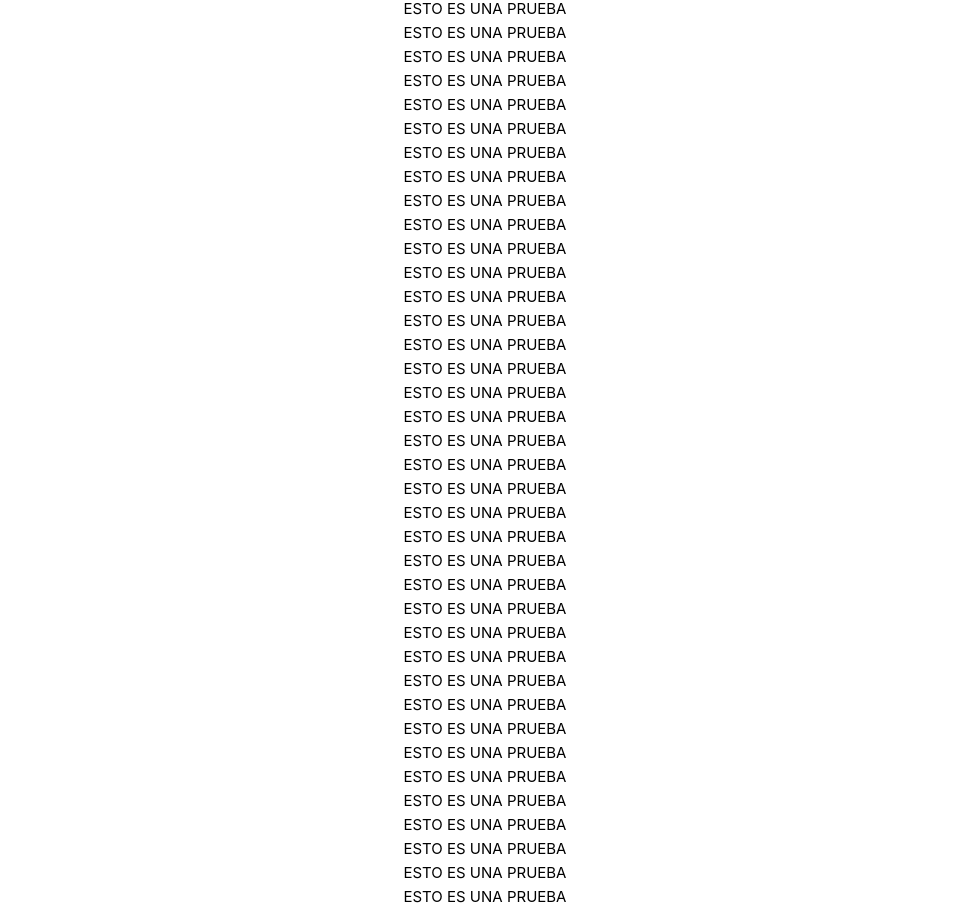
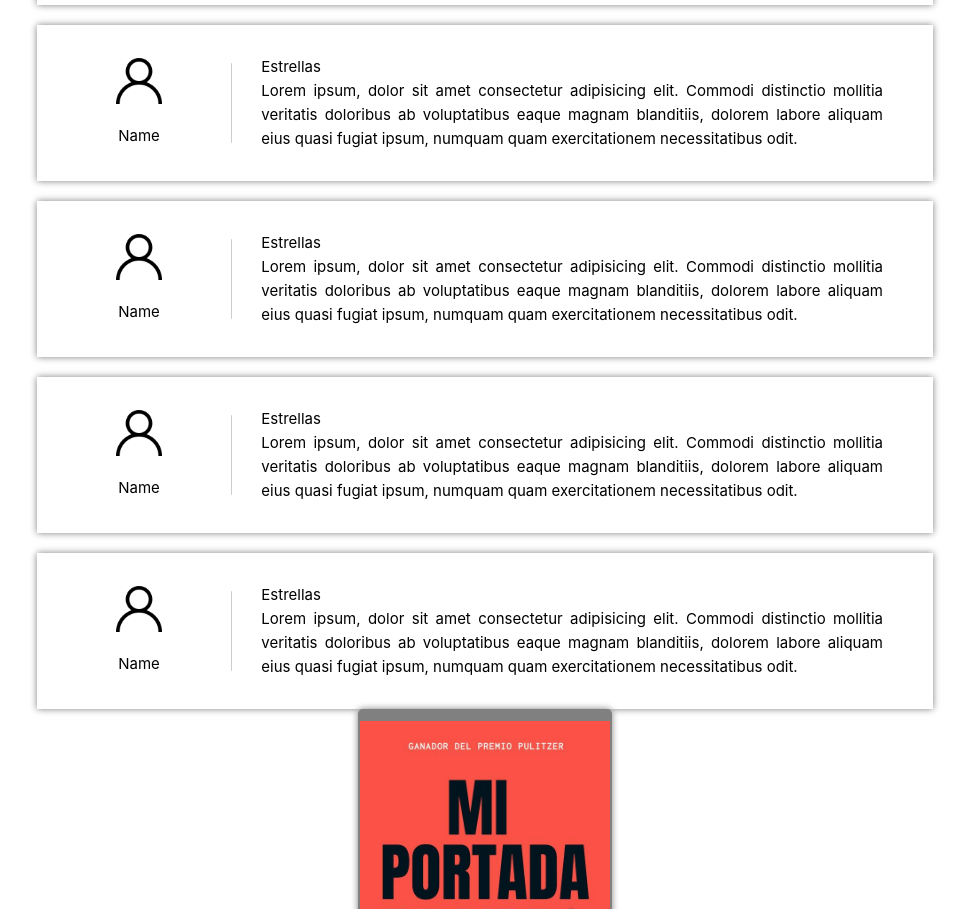
Before and after one commit to mgg709/BookWise, a Vue app in the folder frontend/bookwise-front/: page /profile in a window 1280 px wide. Shown: the part 526-1435 px from the top of the page, without its empty margins (155-1124 px from the left). Built offline with nearby package versions, Linux system fonts and the light colour scheme.

Commit message:
First version profile

```diff
--- a/frontend/bookwise-front/src/components/BookCard.vue
+++ b/frontend/bookwise-front/src/components/BookCard.vue
@@ -59,9 +59,9 @@ export default {
     border-radius: 5px;
     box-shadow: 0px 0px 7px gray;
     padding: 10px 0px;
-    margin:0px;*/
+    margin:0px;
     max-height: 100x;
-    border: 2px solid;
+    border: 2px solid gray;
     display: flex;
     background-color: gray;
     flex-direction: column;
--- a/frontend/bookwise-front/src/views/Profile.view.vue
+++ b/frontend/bookwise-front/src/views/Profile.view.vue
@@ -1,145 +1,39 @@
 <script setup>
 import Header from "../components/ProfileHeader.vue"
+import BookCard from "../components/BookCard.vue"
+import ReviewCard from "../components/ReviewCard.vue"
 </script>
 
 <template>
     <Header imageName="search"></Header>
-    <section>
-        <p>ESTO ES UNA PRUEBA</p>
-        <p>ESTO ES UNA PRUEBA</p>
-        <p>ESTO ES UNA PRUEBA</p>
-        <p>ESTO ES UNA PRUEBA</p>
-        <p>ESTO ES UNA PRUEBA</p>
-        <p>ESTO ES UNA PRUEBA</p>
-        <p>ESTO ES UNA PRUEBA</p>
-        <p>ESTO ES UNA PRUEBA</p>
-        <p>ESTO ES UNA PRUEBA</p>
-        <p>ESTO ES UNA PRUEBA</p>
-        <p>ESTO ES UNA PRUEBA</p>
-        <p>ESTO ES UNA PRUEBA</p>
-        <p>ESTO ES UNA PRUEBA</p>
-        <p>ESTO ES UNA PRUEBA</p>
-        <p>ESTO ES UNA PRUEBA</p>
-        <p>ESTO ES UNA PRUEBA</p>
-        <p>ESTO ES UNA PRUEBA</p>
-        <p>ESTO ES UNA PRUEBA</p>
-        <p>ESTO ES UNA PRUEBA</p>
-        <p>ESTO ES UNA PRUEBA</p>
-        <p>ESTO ES UNA PRUEBA</p>
-        <p>ESTO ES UNA PRUEBA</p>
-        <p>ESTO ES UNA PRUEBA</p>
-        <p>ESTO ES UNA PRUEBA</p>
-        <p>ESTO ES UNA PRUEBA</p>
-        <p>ESTO ES UNA PRUEBA</p>
-        <p>ESTO ES UNA PRUEBA</p>
-        <p>ESTO ES UNA PRUEBA</p>
-        <p>ESTO ES UNA PRUEBA</p>
-        <p>ESTO ES UNA PRUEBA</p>
-        <p>ESTO ES UNA PRUEBA</p>
-        <p>ESTO ES UNA PRUEBA</p>
-        <p>ESTO ES UNA PRUEBA</p>
-        <p>ESTO ES UNA PRUEBA</p>
-        <p>ESTO ES UNA PRUEBA</p>
-        <p>ESTO ES UNA PRUEBA</p>
-        <p>ESTO ES UNA PRUEBA</p>
-        <p>ESTO ES UNA PRUEBA</p>
-        <p>ESTO ES UNA PRUEBA</p>
-        <p>ESTO ES UNA PRUEBA</p>
-        <p>ESTO ES UNA PRUEBA</p>
-        <p>ESTO ES UNA PRUEBA</p>
-        <p>ESTO ES UNA PRUEBA</p>
-        <p>ESTO ES UNA PRUEBA</p>
-        <p>ESTO ES UNA PRUEBA</p>
-        <p>ESTO ES UNA PRUEBA</p>
-        <p>ESTO ES UNA PRUEBA</p>
-        <p>ESTO ES UNA PRUEBA</p>
-        <p>ESTO ES UNA PRUEBA</p>
-        <p>ESTO ES UNA PRUEBA</p>
-        <p>ESTO ES UNA PRUEBA</p>
-        <p>ESTO ES UNA PRUEBA</p>
-        <p>ESTO ES UNA PRUEBA</p>
-        <p>ESTO ES UNA PRUEBA</p>
-        <p>ESTO ES UNA PRUEBA</p>
-        <p>ESTO ES UNA PRUEBA</p>
-        <p>ESTO ES UNA PRUEBA</p>
-        <p>ESTO ES UNA PRUEBA</p>
-        <p>ESTO ES UNA PRUEBA</p>
-        <p>ESTO ES UNA PRUEBA</p>
-        <p>ESTO ES UNA PRUEBA</p>
-        <p>ESTO ES UNA PRUEBA</p>
-        <p>ESTO ES UNA PRUEBA</p>
-        <p>ESTO ES UNA PRUEBA</p>
-        <p>ESTO ES UNA PRUEBA</p>
-        <p>ESTO ES UNA PRUEBA</p>
-        <p>ESTO ES UNA PRUEBA</p>
-        <p>ESTO ES UNA PRUEBA</p>
-        <p>ESTO ES UNA PRUEBA</p>
-        <p>ESTO ES UNA PRUEBA</p>
-        <p>ESTO ES UNA PRUEBA</p>
-        <p>ESTO ES UNA PRUEBA</p>
-        <p>ESTO ES UNA PRUEBA</p>
-        <p>ESTO ES UNA PRUEBA</p>
-        <p>ESTO ES UNA PRUEBA</p>
-        <p>ESTO ES UNA PRUEBA</p>
-        <p>ESTO ES UNA PRUEBA</p>
-        <p>ESTO ES UNA PRUEBA</p>
-        <p>ESTO ES UNA PRUEBA</p>
-        <p>ESTO ES UNA PRUEBA</p>
-        <p>ESTO ES UNA PRUEBA</p>
-        <p>ESTO ES UNA PRUEBA</p>
-        <p>ESTO ES UNA PRUEBA</p>
-        <p>ESTO ES UNA PRUEBA</p>
-        <p>ESTO ES UNA PRUEBA</p>
-        <p>ESTO ES UNA PRUEBA</p>
-        <p>ESTO ES UNA PRUEBA</p>
-        <p>ESTO ES UNA PRUEBA</p>
-        <p>ESTO ES UNA PRUEBA</p>
-        <p>ESTO ES UNA PRUEBA</p>
-        <p>ESTO ES UNA PRUEBA</p>
-        <p>ESTO ES UNA PRUEBA</p>
-        <p>ESTO ES UNA PRUEBA</p>
-        <p>ESTO ES UNA PRUEBA</p>
-        <p>ESTO ES UNA PRUEBA</p>
-        <p>ESTO ES UNA PRUEBA</p>
-        <p>ESTO ES UNA PRUEBA</p>
-        <p>ESTO ES UNA PRUEBA</p>
-        <p>ESTO ES UNA PRUEBA</p>
-        <p>ESTO ES UNA PRUEBA</p>
-        <p>ESTO ES UNA PRUEBA</p>
-        <p>ESTO ES UNA PRUEBA</p>
-        <p>ESTO ES UNA PRUEBA</p>
-        <p>ESTO ES UNA PRUEBA</p>
-        <p>ESTO ES UNA PRUEBA</p>
-        <p>ESTO ES UNA PRUEBA</p>
-        <p>ESTO ES UNA PRUEBA</p>
-        <p>ESTO ES UNA PRUEBA</p>
-        <p>ESTO ES UNA PRUEBA</p>
-        <p>ESTO ES UNA PRUEBA</p>
-        <p>ESTO ES UNA PRUEBA</p>
-        <p>ESTO ES UNA PRUEBA</p>
-        <p>ESTO ES UNA PRUEBA</p>
-        <p>ESTO ES UNA PRUEBA</p>
-        <p>ESTO ES UNA PRUEBA</p>
-        <p>ESTO ES UNA PRUEBA</p>
-        <p>ESTO ES UNA PRUEBA</p>
-        <p>ESTO ES UNA PRUEBA</p>
-        <p>ESTO ES UNA PRUEBA</p>
-        <p>ESTO ES UNA PRUEBA</p>
-        <p>ESTO ES UNA PRUEBA</p>
-        <p>ESTO ES UNA PRUEBA</p>
-        <p>ESTO ES UNA PRUEBA</p>
-        <p>ESTO ES UNA PRUEBA</p>
-        <p>ESTO ES UNA PRUEBA</p>
-        <p>ESTO ES UNA PRUEBA</p>
-        <p>ESTO ES UNA PRUEBA</p>
-        <p>ESTO ES UNA PRUEBA</p>
-        <p>ESTO ES UNA PRUEBA</p>
-    </section>
+    <div class="review-profile" id="section1">
+        <ReviewCard></ReviewCard>
+        <ReviewCard></ReviewCard>
+        <ReviewCard></ReviewCard>
+        <ReviewCard></ReviewCard>
+        <ReviewCard></ReviewCard>
+    </div>
+    <div class="favourites-profile" id="section2">
+        <BookCard imageName="template-book-cover"></BookCard>
+        <BookCard imageName="template-book-cover"></BookCard>
+        <BookCard imageName="template-book-cover"></BookCard>
+        <BookCard imageName="template-book-cover"></BookCard>
+        <BookCard imageName="template-book-cover"></BookCard>
+        <BookCard imageName="template-book-cover"></BookCard>
+        <BookCard imageName="template-book-cover"></BookCard>
+        <BookCard imageName="template-book-cover"></BookCard>
+        <BookCard imageName="template-book-cover"></BookCard>
+    </div>
 </template>
 
 <script>
 </script>
 
 <style>
-
+.review-profile{
+    display: flex;
+    justify-content: center;
+    flex-direction: column;
+    align-items: center;
+}
 </style>
```
